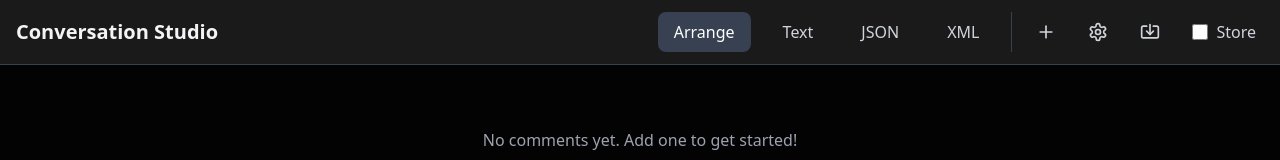
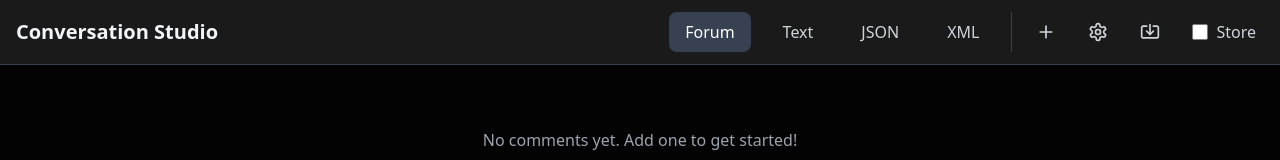
Before and after one commit to johnhenry/conversation-studio, a React (Vite) app: page / in a window 1280 px wide. Shown: the top 160 px of the page. Built offline with nearby package versions, Linux system fonts and the light colour scheme.

Commit message:
toggle displayMode

```diff
--- a/src/App.tsx
+++ b/src/App.tsx
@@ -37,8 +37,8 @@ const stripUIProperties = (comment: Comment): CommentData => ({
 
 function App() {
   const [comments, setComments] = useState<Comment[]>([]);
-  const [activeTab, setActiveTab] = useState<ExportFormat | "arrange">(
-    "arrange"
+  const [activeTab, setActiveTab] = useState<ExportFormat | "forum">(
+    "forum"
   );
   const [userId, setUserId] = useState("");
   const [commentType, setCommentType] = useState(DEFAULT_COMMENT_TYPE);
@@ -47,6 +47,8 @@ function App() {
   const [showEditor, setShowEditor] = useState(false);
   const [showSettings, setShowSettings] = useState(false);
   const [replyToId, setReplyToId] = useState<string | undefined>();
+  const [displayMode, setDisplayMode] = useState<string>("");
+
   const { aiConfig, setAIConfig } = useAIConfig();
   const [autoReplySettings, setAutoReplySettings] = useState<{
     userId?: string;
@@ -242,7 +244,7 @@ function App() {
           renderAttachment,
         }));
         setComments(commentsWithUI);
-        setActiveTab("arrange");
+        setActiveTab("forum");
       };
 
       reader.readAsText(file);
@@ -387,7 +389,7 @@ function App() {
 
   // Memoize the comments data for export preview
   const exportCommentData = useMemo(() => {
-    if (activeTab === "arrange") {
+    if (activeTab === "forum") {
       return [];
     }
     return comments.map(stripUIProperties);
@@ -395,7 +397,7 @@ function App() {
 
   // Memoize the comment tree
   const commentTree = useMemo(() => {
-    if (activeTab === "arrange") {
+    if (activeTab === "forum") {
       return comments.length === 0 ? (
         <div className="text-center py-12 text-gray-400">
           No comments yet. Add one to get started!
@@ -415,6 +417,8 @@ function App() {
           onCommentSelect={setSelectedCommentId}
           disableEditing={showEditor}
           aiConfig={aiConfig}
+          displayMode={displayMode}
+          setDisplayMode={setDisplayMode}
         />
       );
     }
@@ -431,6 +435,8 @@ function App() {
     selectedCommentId,
     showEditor,
     aiConfig,
+    displayMode,
+    setDisplayMode
   ]);
 
   // Memoize the export preview component
@@ -447,7 +453,7 @@ function App() {
     return null;
   }, [activeTab, exportCommentData]);
 
-  const handleTabChange = useCallback((tab: ExportFormat | "arrange") => {
+  const handleTabChange = useCallback((tab: ExportFormat | "forum") => {
     // Clear any existing error state
     setActiveTab(tab);
   }, []);
@@ -550,10 +556,12 @@ function App() {
         onImport={handleImport}
         onNewComment={handleNewComment}
         onOpenSettings={handleOpenSettings}
+        displayMode={displayMode}
+        setDisplayMode={setDisplayMode}
       />
 
       <main className="flex-1 container mx-auto px-4 pt-20 pb-4 overflow-y-auto">
-        {activeTab === "arrange" ? (
+        {activeTab === "forum" ? (
           <>
             <div className="space-y-4">{commentTree}</div>
           </>
--- a/src/components/Comment.tsx
+++ b/src/components/Comment.tsx
@@ -1,5 +1,5 @@
 import React, { useState, useEffect, useRef } from "react";
-import { Trash2, GripVertical, ArrowBigUpDash, MessageSquare, Edit2, X, Check, File, Copy, Sparkles, CopyPlus } from "lucide-react";
+import { Trash2, GitMerge, ArrowBigUpDash, MessageSquare, Spline, X, Check, File, Copy, Sparkles, CopyPlus } from "lucide-react";
 import { Comment as CommentType, Attachment } from "../types";
 import MarkdownPreview from "./MarkdownPreview";
 import { CYCLE_USER_IDS, CYCLE_TYPES } from "src:/config";
@@ -27,6 +27,8 @@ interface CommentProps {
   onSelect?: () => void;
   disableEditing?: boolean;
   aiConfig?: AIConfig;
+  displayMode: string;
+  setDisplayMode: (mode: string) => void;
 }
 
 
@@ -51,13 +53,15 @@ const Comment: React.FC<CommentProps> = ({
   isSelected,
   onSelect,
   disableEditing,
-  aiConfig
+  aiConfig,
+  displayMode,
+  setDisplayMode
 }) => {
   const [isDragOver, setIsDragOver] = React.useState(false);
   const [isEditing, setIsEditing] = useState(false);
   const [editContent, setEditContent] = useState(comment.content);
   const commentRef = useRef<HTMLDivElement>(null);
-  const [indent, setIndent] = useState(24);
+  const indent = !displayMode ? 24 : 0
   useEffect(() => {
     if (isEditing && commentRef.current) {
       const textarea = commentRef.current.querySelector('textarea');
@@ -358,6 +362,19 @@ const Comment: React.FC<CommentProps> = ({
               >
                 <Trash2 size={16} />
               </button>
+              <button
+                title="Delete comment"
+                onClick={() => {
+                  if(displayMode){
+                    setDisplayMode("");
+                  }else{
+                    setDisplayMode(comment.id );
+                  }
+                }}
+                className="text-gray-400 hover:text-red-400 transition-colors"
+              >
+                {!displayMode ? <GitMerge size={16} /> : <Spline size={16}  />}
+              </button>
             </>
           )}
 
--- a/src/components/CommentTree.tsx
+++ b/src/components/CommentTree.tsx
@@ -21,6 +21,8 @@ interface CommentTreeProps {
   selectedCommentId?: string;
   onCommentSelect?: (id: string) => void;
   aiConfig: AIConfig;
+  displayMode: string;
+  setDisplayMode: (mode: string) => void;
 }
 
 const CommentTree: React.FC<CommentTreeProps> = ({
@@ -40,7 +42,9 @@ const CommentTree: React.FC<CommentTreeProps> = ({
   disableEditing,
   selectedCommentId,
   onCommentSelect,
-  aiConfig
+  aiConfig,
+  displayMode,
+  setDisplayMode
 }) => {
   const allComments = rootComments || comments;
   const topLevelUpdate = rootUpdateComments || updateComments;
@@ -448,6 +452,8 @@ const CommentTree: React.FC<CommentTreeProps> = ({
             disableEditing={disableEditing || isPreview}
             data-comment-id={comment.id}
             aiConfig={aiConfig}
+            displayMode={displayMode}
+            setDisplayMode={setDisplayMode}
           />
           {comment.children.length > 0 && (
             <CommentTree
@@ -473,6 +479,8 @@ const CommentTree: React.FC<CommentTreeProps> = ({
               selectedCommentId={selectedCommentId}
               onCommentSelect={onCommentSelect}
               aiConfig={aiConfig}
+              displayMode={displayMode}
+              setDisplayMode={setDisplayMode}
             />
           )}
         </div>
--- a/src/components/ExportPreview.tsx
+++ b/src/components/ExportPreview.tsx
@@ -135,7 +135,7 @@ const ExportPreview: React.FC<ExportPreviewProps> = ({ comments, format }) => {
           <div className="font-medium">Error generating preview:</div>
           <div>{state.error}</div>
           <div className="text-sm opacity-75">
-            Try switching back to the Arrange tab and then back to this tab.
+            Try switching back to the Forum tab and then back to this tab.
           </div>
         </div>
       ) : (
--- a/src/components/Header.tsx
+++ b/src/components/Header.tsx
@@ -3,13 +3,15 @@ import { ExportFormat } from '../types';
 import { Plus, Settings, Import } from 'lucide-react';
 
 interface HeaderProps {
-  activeTab: ExportFormat | "arrange";
-  setActiveTab: (tab: ExportFormat | "arrange") => void;
+  activeTab: ExportFormat | "forum";
+  setActiveTab: (tab: ExportFormat | "forum") => void;
   storeLocally: boolean;
   setStoreLocally: (store: boolean) => void;
   onImport: (e: React.ChangeEvent<HTMLInputElement>) => void;
   onNewComment: () => void;
   onOpenSettings: () => void;
+  displayMode: string;
+  setDisplayMode: (mode: string) => void;
 }
 
 const Header: React.FC<HeaderProps> = ({
@@ -20,6 +22,8 @@ const Header: React.FC<HeaderProps> = ({
   onImport,
   onNewComment,
   onOpenSettings,
+  displayMode,
+  setDisplayMode
 }) => {
   return (
     <header className="fixed top-0 left-0 right-0 bg-[#1A1A1B] border-b border-gray-700 z-50">
@@ -35,14 +39,14 @@ const Header: React.FC<HeaderProps> = ({
           {/* Navigation */}
           <nav className="flex items-center space-x-4">
             <button
-              onClick={() => setActiveTab("arrange")}
+              onClick={() =>{ setActiveTab("forum"); setDisplayMode("")}}
               className={`px-4 py-2 rounded-lg transition-colors ${
-                activeTab === "arrange"
+                activeTab === "forum"
                   ? "bg-gray-700 text-white"
                   : "text-gray-300 hover:bg-gray-700"
               }`}
             >
-              Arrange
+              {!displayMode ?  "Forum" :  "Chat"}
             </button>
             <button
               onClick={() => setActiveTab("text")}
```
